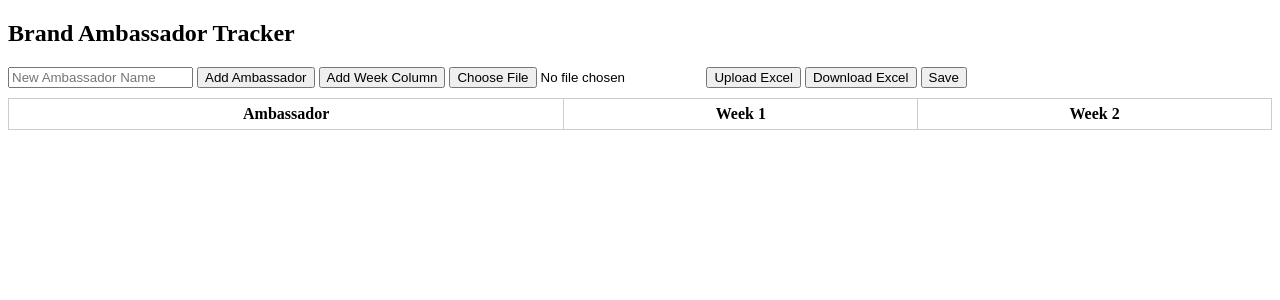
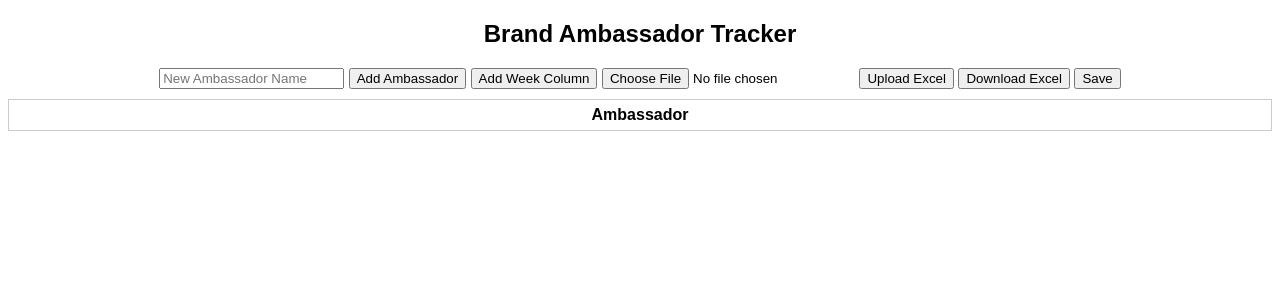
Before and after one commit to Kaushik-Puttaswamy/ambassador-tracker, a Flask app: page / in a window 1280 px wide. Shown: the top 300 px of the page. Run offline with Flask 3, Linux system fonts and the light colour scheme; lists and menus that the app fills with data are empty; some libraries are stand-ins or nearby versions.

Commit message:
updated files added

```diff
--- a/app.py
+++ b/app.py
@@ -1,3 +1,5 @@
+# app.py
+
 from flask import Flask, render_template, request, send_file, redirect, jsonify
 from flask_socketio import SocketIO, emit
 import os
@@ -10,26 +12,31 @@ socketio = SocketIO(app, cors_allowed_origins="*")
 
 DATA_FILE = 'saved_data.json'
 
+
 def load_data():
     if os.path.exists(DATA_FILE):
         with open(DATA_FILE, 'r') as f:
             return json.load(f)
-    return {}
+    return {"data": {}, "weeks": []}
+
 
 def save_data(data):
     with open(DATA_FILE, 'w') as f:
         json.dump(data, f)
 
-data = load_data()
+
+store = load_data()
+
 
 @app.route('/')
 def index():
-    return render_template('index.html', data=data)
+    return render_template('index.html', data=store['data'], weeks=store['weeks'])
+
 
 @app.route('/download')
 def download():
     rows = []
-    for name, weeks in data.items():
+    for name, weeks in store['data'].items():
         for week, options in weeks.items():
             row = {'Ambassador': name, 'Week': week}
             for i, val in enumerate(options):
@@ -41,29 +48,33 @@ def download():
     output.seek(0)
     return send_file(output, as_attachment=True, download_name='ambassador_data.xlsx', mimetype='application/vnd.openxmlformats-officedocument.spreadsheetml.sheet')
 
+
 @app.route('/upload', methods=['POST'])
 def upload():
     file = request.files['excel_file']
     if file:
         df = pd.read_excel(file)
         new_data = {}
+        weeks_set = set()
         for _, row in df.iterrows():
             name = row['Ambassador']
             week = row['Week']
-            opts = [int(row[f'Opt{i+1}']) for i in range(5)]
+            opts = [int(row.get(f'Opt{i+1}', 0)) for i in range(5)]
             if name not in new_data:
                 new_data[name] = {}
             new_data[name][week] = opts
-        global data
-        data = new_data
-        save_data(data)
+            weeks_set.add(week)
+        store['data'] = new_data
+        store['weeks'] = list(weeks_set)
+        save_data(store)
     return redirect('/')
+
 
 @app.route('/save', methods=['POST'])
 def manual_save():
-    global data
-    save_data(data)
+    save_data(store)
     return jsonify({'status': 'saved'})
+
 
 @socketio.on('update_click')
 def update_click(payload):
@@ -72,13 +83,16 @@ def update_click(payload):
     option = payload['option'] - 1
     count = payload['count']
 
-    if name not in data:
-        data[name] = {}
-    if week not in data[name]:
-        data[name][week] = [0] * 5
+    if name not in store['data']:
+        store['data'][name] = {}
+    if week not in store['data'][name]:
+        store['data'][name][week] = [0] * 5
 
-    data[name][week][option] = count
+    store['data'][name][week][option] = count
+    if week not in store['weeks']:
+        store['weeks'].append(week)
     emit('broadcast_update', payload, broadcast=True)
+
 
 if __name__ == '__main__':
     port = int(os.environ.get("PORT", 5000))
--- /dev/null
+++ b/saved_data.json
@@ -0,0 +1,4 @@
+{
+  "data": {},
+  "weeks": []
+}
--- a/static/script.js
+++ b/static/script.js
@@ -44,6 +44,7 @@ socket.on("broadcast_update", (data) => {
 document.getElementById("add-ambassador-btn").addEventListener("click", () => {
   const name = document.getElementById("new-ambassador").value.trim();
   if (!name) return;
+
   const weeks = Array.from(document.querySelectorAll(".week-header")).map(th => th.textContent);
   const tbody = document.querySelector("#tracker-table tbody");
   const tr = document.createElement("tr");
@@ -81,6 +82,7 @@ document.getElementById("add-ambassador-btn").addEventListener("click", () => {
 document.getElementById("add-week-btn").addEventListener("click", () => {
   const weekName = prompt("Enter week name (e.g., Week 3):");
   if (!weekName) return;
+
   const theadRow = document.querySelector("#tracker-table thead tr");
   const th = document.createElement("th");
   th.className = "week-header";
@@ -94,7 +96,7 @@ document.getElementById("add-week-btn").addEventListener("click", () => {
     for (let opt = 1; opt <= 5; opt++) {
       const label = document.createTextNode(`Opt${opt}:`);
       const btn = document.createElement("button");
-      btn.textContent = name ? "0" : "";
+      btn.textContent = "0";
       btn.className = "opt-btn";
       btn.dataset.ambassador = name;
       btn.dataset.week = weekName;
--- a/templates/index.html
+++ b/templates/index.html
@@ -5,6 +5,8 @@
   <script src="https://cdn.socket.io/4.5.4/socket.io.min.js"></script>
   <script src="/static/script.js" defer></script>
   <style>
+    body { font-family: Arial, sans-serif; }
+    h2 { text-align: center; }
     table { border-collapse: collapse; width: 100%; }
     td, th { border: 1px solid #ccc; padding: 6px; text-align: center; }
     .opt-btn, .reset-btn { width: 60px; margin: 2px; }
@@ -14,11 +16,13 @@
     .orange { background-color: #ffcc80; }
     .red { background-color: #ff9999; }
     .scrollable { overflow-x: auto; display: block; }
-    #control-panel { margin-bottom: 10px; }
+    #control-panel { margin-bottom: 10px; text-align: center; }
+    .filter-select { margin: 4px; }
   </style>
 </head>
 <body>
   <h2>Brand Ambassador Tracker</h2>
+
   <div id="control-panel">
     <input type="text" id="new-ambassador" placeholder="New Ambassador Name">
     <button id="add-ambassador-btn">Add Ambassador</button>
@@ -36,24 +40,34 @@
       <thead>
         <tr>
           <th>Ambassador</th>
-          {% for w in range(1, 3) %}
-            <th class="week-header">Week {{ w }}</th>
+          {% for week in weeks %}
+            <th class="week-header">{{ week }}</th>
           {% endfor %}
         </tr>
       </thead>
       <tbody>
-        {% for name, weeks in data.items() %}
+        {% for name, weeks_data in data.items() %}
           <tr>
             <td>{{ name }}</td>
-            {% for week, options in weeks.items() %}
+            {% for week in weeks %}
               <td>
-                {% for opt in range(5) %}
-                  Opt{{ opt+1 }}:
-                  <button class="opt-btn" data-ambassador="{{ name }}" data-week="{{ week }}" data-option="{{ opt+1 }}" onclick="incrementCount(this)">
-                    {{ options[opt] }}
-                  </button>
-                  <button class="reset-btn" onclick="resetCount(this.previousElementSibling)">⟳</button><br>
-                {% endfor %}
+                {% if week in weeks_data %}
+                  {% for opt in range(5) %}
+                    Opt{{ opt+1 }}:
+                    <button class="opt-btn {{ ['','green','yellow','orange','red'][weeks_data[week][opt]] if weeks_data[week][opt] <= 4 else 'red' }}"
+                            data-ambassador="{{ name }}" data-week="{{ week }}" data-option="{{ opt+1 }}"
+                            onclick="incrementCount(this)">
+                      {{ weeks_data[week][opt] }}
+                    </button>
+                    <button class="reset-btn" onclick="resetCount(this.previousElementSibling)">⟳</button><br>
+                  {% endfor %}
+                {% else %}
+                  {% for opt in range(5) %}
+                    Opt{{ opt+1 }}:
+                    <button class="opt-btn" data-ambassador="{{ name }}" data-week="{{ week }}" data-option="{{ opt+1 }}" onclick="incrementCount(this)">0</button>
+                    <button class="reset-btn" onclick="resetCount(this.previousElementSibling)">⟳</button><br>
+                  {% endfor %}
+                {% endif %}
               </td>
             {% endfor %}
           </tr>
```
